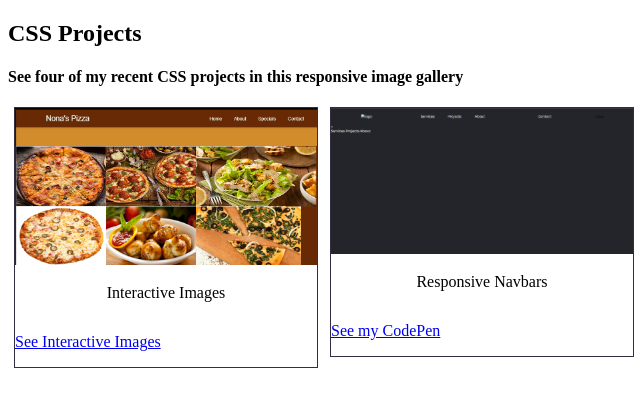
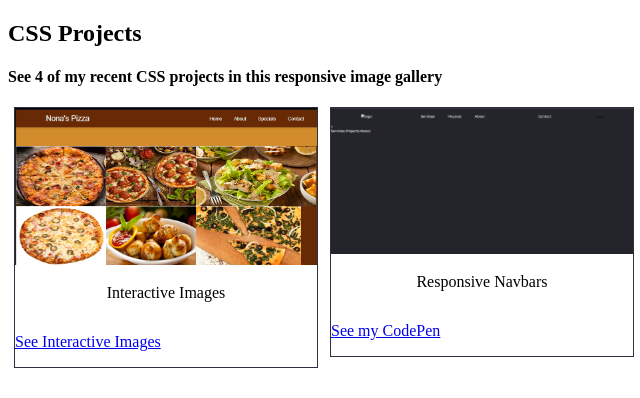
Before and after one commit to ccfwd/responsive-gallery-for-cd, a website: page index.html in a window 1280 px wide. Shown: the full height of the page, 0-640 px from the left. Drawn offline with Linux system fonts and the light colour scheme.

Commit message:
Update 2 files

```diff
--- a/index.html
+++ b/index.html
@@ -53,7 +53,7 @@
   <body>
     <h2>CSS Projects</h2>
 
-    <h4>See four of my recent CSS projects in this responsive image gallery</h4>
+    <h4>See 4 of my recent CSS projects in this responsive image gallery</h4>
 
     <div class="responsive">
       <div class="gallery">
```
Also changed, not shown: 1 other file.
